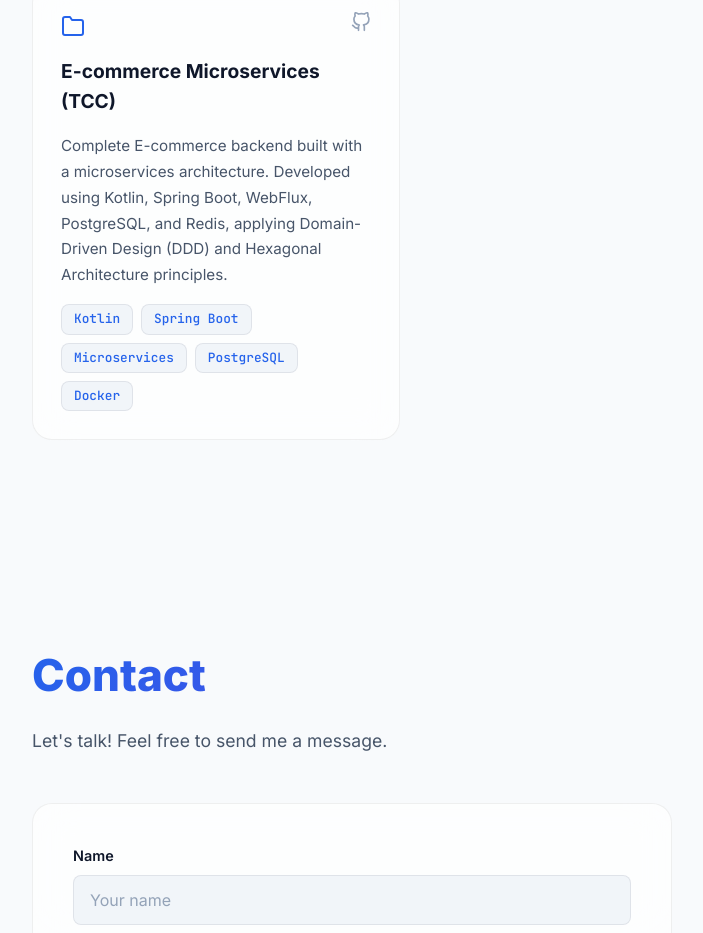
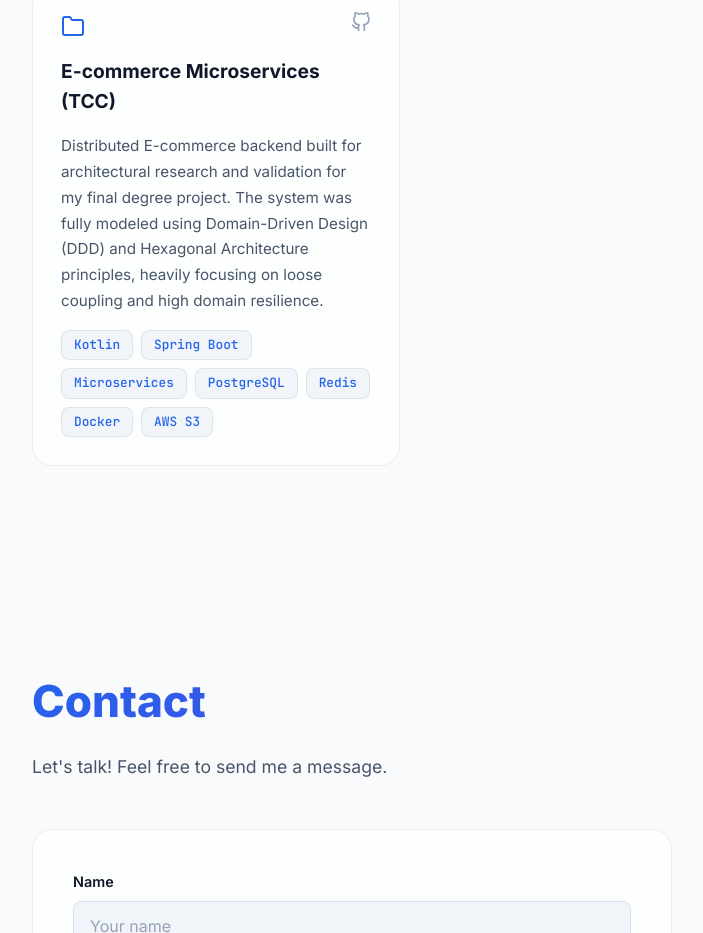
Before and after one commit to danilochagasc/portifolio, an Angular app: page / in a window 1280 px wide. Shown: the part 3012-3945 px from the top of the page, without its empty margins (32-735 px from the left). Built offline with nearby package versions, Linux system fonts and the light colour scheme.

Commit message:
feat: add Projects component with localized project data and scroll reveal support

```diff
--- a/src/app/features/projects/components/projects/projects.ts
+++ b/src/app/features/projects/components/projects/projects.ts
@@ -27,8 +27,8 @@ const TEXTS: { pt: ProjectsTexts; en: ProjectsTexts } = {
     projects: [
       {
         name: 'E-commerce Microservices (TCC)',
-        description: 'Backend de um E-commerce completo arquitetado em microsserviços. Desenvolvido com Kotlin, Spring Boot, WebFlux, PostgreSQL e Redis, aplicando os conceitos de Domain-Driven Design (DDD) e Arquitetura Hexagonal.',
-        technologies: ['Kotlin', 'Spring Boot', 'Microsserviços', 'PostgreSQL', 'Docker'],
+        description: 'Backend de um E-commerce distribuído construído para pesquisa e validação arquitetural em meu TCC. O sistema foi totalmente modelado utilizando Domain-Driven Design (DDD) e Arquitetura Hexagonal, com forte foco em baixo acoplamento e alta resiliência entre os domínios.',
+        technologies: ['Kotlin', 'Spring Boot', 'Microsserviços', 'PostgreSQL', 'Redis', 'Docker', 'AWS S3'],
         projectUrl: '',
         githubUrl: 'https://github.com/danilochagasc/ecommerce-tcc',
       },
@@ -42,8 +42,8 @@ const TEXTS: { pt: ProjectsTexts; en: ProjectsTexts } = {
     projects: [
       {
         name: 'E-commerce Microservices (TCC)',
-        description: 'Complete E-commerce backend built with a microservices architecture. Developed using Kotlin, Spring Boot, WebFlux, PostgreSQL, and Redis, applying Domain-Driven Design (DDD) and Hexagonal Architecture principles.',
-        technologies: ['Kotlin', 'Spring Boot', 'Microservices', 'PostgreSQL', 'Docker'],
+        description: 'Distributed E-commerce backend built for architectural research and validation for my final degree project. The system was fully modeled using Domain-Driven Design (DDD) and Hexagonal Architecture principles, heavily focusing on loose coupling and high domain resilience.',
+        technologies: ['Kotlin', 'Spring Boot', 'Microservices', 'PostgreSQL', 'Redis', 'Docker', 'AWS S3'],
         projectUrl: '',
         githubUrl: 'https://github.com/danilochagasc/ecommerce-tcc',
       },
```
